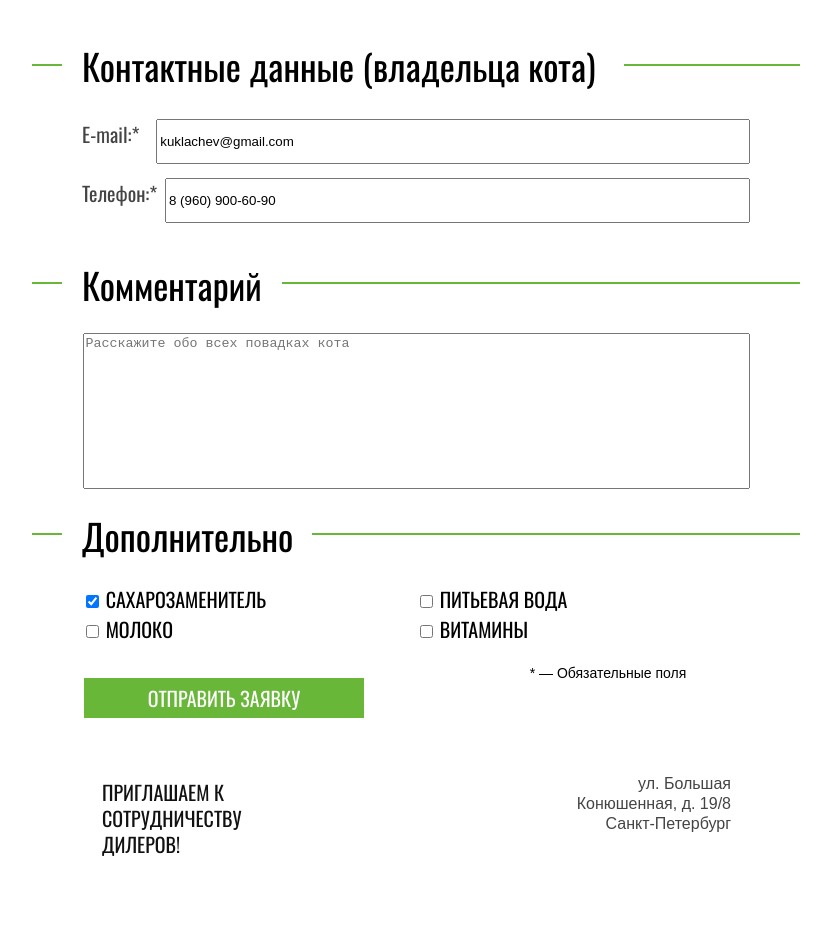
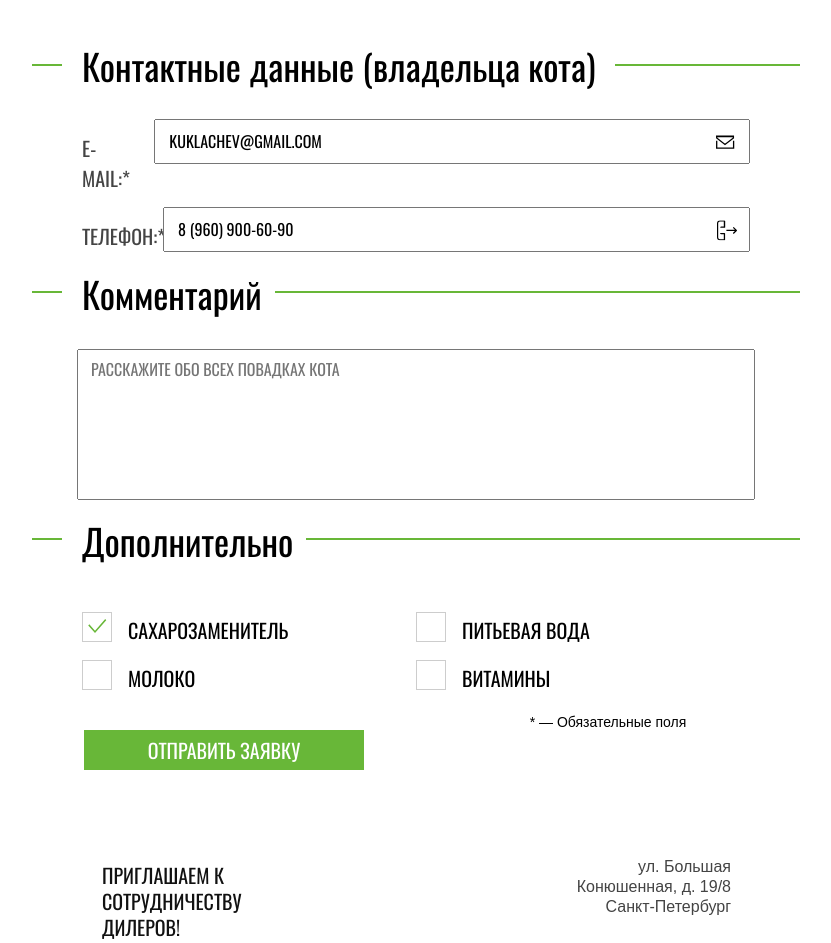
Before and after one commit to htmlacademy-adaptive/1938139-cat-energy-25, a website: page source/form.html in a window 1280 px wide. Shown: the part 748-1691 px from the top of the page, without its empty margins (224-1055 px from the left). Drawn offline with nearby package versions, Linux system fonts and the light colour scheme; files that its build step writes are made by us from their sources; grey boxes are pictures that could not be loaded.

Commit message:
Добавляет спрайт для страниц

```diff
--- a/source/form.html
+++ b/source/form.html
@@ -16,7 +16,7 @@
           <img src="img/logotype-text.svg" width="101" height="18" srcset="img/logotype-text.svg 2x" alt="Надпись «Кэт энерджи»" class="main-header__logo-text">
         </picture>
       </a>
-      <nav class="main-nav main-nav__form main-nav--opened main-nav--nojs">
+      <nav class="main-nav main-nav--opened main-nav--nojs">
         <button class="main-nav__toggle" type="button">
           <span class="visually-hidden">Открыть меню</span>
           <img src="img/burger-open.svg" alt="Открыть меню." class="main-nav__open-burger">
@@ -90,10 +90,12 @@
               <div class="contact__label-wrapper">
                 <label for="e-mail" class="contact__label">E-mail:*</label>
                 <input class="contact__input" type="email" name="e-mail" id="e-mail" value="kuklachev@gmail.com" required>
+                <svg width="19" class="contact__mail" height="14" viewBox="0 0 19 14" fill="none" xmlns="http://www.w3.org/2000/svg"><path stroke-width="1.3" d="M.7 5.8v8M17.6 5.8v8M0 13.2h18M0 1.2h18M17.4 3 9 9.5.7 3V1.5h16.7V3Z"/></svg>
               </div>
               <div class="contact__label-wrapper">
                 <label for="phone" class="contact__label">Телефон:*</label>
                 <input class="contact__input" type="tel" name="phone" id="phone" value="8 (960) 900-60-90" required>
+                <svg width="20" class="contact__phone" height="21" viewBox="0 0 20 21" fill="none" xmlns="http://www.w3.org/2000/svg"><g clip-path="url(#a)"><path d="M17.9 9.8H9.4V11h8.5l-2.1 2 .9 1 3.1-3.1a.8.8 0 0 0 0-1l-3.1-3-.9.8 2.1 2ZM8.1 19.8v-6.2a.7.7 0 0 0-.6-.6H3.1a1.2 1.2 0 0 0 1.2 1.2h2.5v5H3.1a1.8 1.8 0 0 1-1.9-1.7v-14a1.8 1.8 0 0 1 1.7-1.9h3.9v5H4.4a1.2 1.2 0 0 0-1.2 1.2h4.4a.6.6 0 0 0 .6-.6V1a.9.9 0 0 0-.7-.6H3.1a3 3 0 0 0-3.1 3v13.9a3 3 0 0 0 2.9 3h4.6a.5.5 0 0 0 .6-.4Z"/></g><defs><clipPath id="a"><path fill="#fff" transform="translate(0 .3)" d="M0 0h20v20.1H0z"/></clipPath></defs></svg>
               </div>
             </div>
           </div>
@@ -109,20 +111,32 @@
             </div>
             <ul class="additionally__list">
               <li class="additionally__item">
-                <input type="checkbox" class="additionally__input" name="sweetener" id="sweetener" checked>
-                <label for="sweetener" class="additionally__label">Сахарозаменитель</label>
+                <label for="sweetener" class="additionally__label">
+                  <input type="checkbox" class="visually-hidden additionally__input" name="sweetener" id="sweetener" checked>
+                  <span class="additionally__mark"></span>
+                  <span>Сахарозаменитель</span>
+                </label>
               </li>
               <li class="additionally__item">
-                <input type="checkbox" class="additionally__input" name="drinking-water" id="drinking-water">
-                <label for="drinking-water" class="additionally__label">Питьевая вода</label>
+                <label for="drinking-water" class="additionally__label">
+                  <input type="checkbox" class="visually-hidden additionally__input" name="drinking-water" id="drinking-water">
+                  <span class="additionally__mark"></span>
+                  <span>Питьевая вода</span>
+                </label>
               </li>
               <li class="additionally__item">
-                <input type="checkbox" class="additionally__input" name="milk" id="milk">
-                <label for="milk" class="additionally__label">Молоко</label>
+                <label for="milk" class="additionally__label">
+                  <input type="checkbox" class="visually-hidden additionally__input" name="milk" id="milk">
+                  <span class="additionally__mark"></span>
+                  <span>Молоко</span>
+                </label>
               </li>
               <li class="additionally__item">
-                <input type="checkbox" class="additionally__input" name="vitamins" id="vitamins">
-                <label for="vitamins" class="additionally__label">Витамины</label>
+                <label for="vitamins" class="additionally__label">
+                  <input type="checkbox" class="visually-hidden additionally__input" name="vitamins" id="vitamins">
+                  <span class="additionally__mark"></span>
+                  <span>Витамины</span>
+                </label>
               </li>
             </ul>
           </div>
@@ -144,23 +158,29 @@
     <footer class="main-footer">
       <div class="main-footer__wrapper">
         <a href="#" class="main-footer__link" aria-label="Логотип «Кэт энерджи»">
-          <img src="img/logotype-text.svg" alt="Логотип «Кэт энерджи»" class="main-footer__logo">
+          <img src="img/logotype-text.svg" width="128" height="24" alt="Логотип «Кэт энерджи»" class="main-footer__logo">
         </a>
         <div class="main-footer__social social">
           <ul class="social__list">
             <li class="social__item">
               <a class="social__link social__link--vkontakte" href="https://vk.com/htmlacademy">
-                <img src="img/vkontakte.svg" alt="Мы в контакте." class="social__icon">
+                <svg class="social__icon" width="28" height="22">
+                  <use xlink:href="img/sprite.svg#vk"></use>
+                </svg>
               </a>
             </li>
             <li class="social__item">
               <a class="social__link social__link--youtube" href="https://www.youtube.com/user/htmlacademyru">
-                <img src="img/youtube.svg" alt="Мы в Ютубе." class="social__icon">
+                <svg class="social__icon" width="28" height="22">
+                  <use xlink:href="img/sprite.svg#youtube"></use>
+                </svg>
               </a>
             </li>
             <li class="social__item">
               <a class="social__link social__link--telegram" href="https://t.me/htmlacademy">
-                <img src="img/telegram.svg" alt="Мы в Телеграме." class="social__icon">
+                <svg class="social__icon" width="28" height="22">
+                  <use xlink:href="img/sprite.svg#telegram"></use>
+                </svg>
               </a>
             </li>
           </ul>
@@ -168,7 +188,9 @@
         <div class="main-footer__copyright copyright">
           <p class="copyright__text">HTML Academy</p>
           <a class="copyright__link" href="https://htmlacademy.ru/intensive/adaptive" aria-label="Логотип академии.">
-            <img src="img/logo-html.svg" alt="Логотип академии." class="copyright__logo">
+            <svg class="copyright__logo" width="27" height="34">
+              <use xlink:href="img/sprite.svg#logo-academy"></use>
+            </svg>
           </a>
         </div>
       </div>
--- a/source/sass/blocks/additionally.scss
+++ b/source/sass/blocks/additionally.scss
@@ -15,7 +15,9 @@
 
 .additionally__title {
   width: 150px;
+  margin-top: 23px;
   padding: 0 20px;
+  padding-right: 14px;
   background-color: #ffffff;
   font-size: 24px;
   line-height: 26px;
@@ -36,6 +38,7 @@
 
 .additionally__list {
   margin: 0;
+  margin-top: 37px;
   padding: 0 20px;
 
   @media (min-width: $tablet-width) {
@@ -51,10 +54,21 @@
 }
 
 .additionally__item {
+  position: relative;
+  margin-top: 19px;
   list-style-type: none;
 }
 
+.additionally__item:nth-child(3) {
+  margin-top: 18px;
+}
+
+.additionally__item:nth-child(4) {
+  margin-top: 18px;
+}
+
 .additionally__label {
+  padding-left: 46px;
   font-size: 16px;
   line-height: 18px;
   font-weight: 400;
@@ -65,3 +79,19 @@
     line-height: 30px;
   }
 }
+
+.additionally__mark {
+  position: absolute;
+  left: 0;
+  top: -3px;
+  width: 28px;
+  height: 28px;
+  background-color: #ffffff;
+  border: 1px solid #cdcdcd;
+}
+
+.additionally__input[type="checkbox"]:checked + .additionally__mark {
+  background-image: url("../img/check-mark.svg");
+  background-repeat: no-repeat;
+  background-position: center;
+}
--- a/source/sass/blocks/comments.scss
+++ b/source/sass/blocks/comments.scss
@@ -24,7 +24,9 @@
 
 .comments__title {
   width: 130px;
+  margin-top: 0;
   padding: 0 20px;
+  padding-right: 13px;
   background-color: #ffffff;
   font-size: 24px;
   line-height: 26px;
@@ -45,9 +47,16 @@
 
 .comments__text {
   display: block;
-  width: 280px;
-  min-height: 150px;
+  width: 263px;
+  min-height: 137px;
   margin: 0 auto;
+  margin-top: 37px;
+  padding-top: 10px;
+  padding-left: 13px;
+  font-family: "oswaldregular", sans-serif;
+  font-size: 16px;
+  line-height: 18px;
+  text-transform: uppercase;
   resize: none;
 
   @media (min-width: $tablet-width) {
--- a/source/sass/blocks/contact.scss
+++ b/source/sass/blocks/contact.scss
@@ -27,6 +27,7 @@
   margin: 0;
   padding: 0 20px;
   padding-top: 26px;
+  padding-right: 11px;
   background-color: #ffffff;
   font-size: 24px;
   line-height: 26px;
@@ -64,17 +65,21 @@
 }
 
 .contact__label-wrapper {
+  position: relative;
   display: flex;
   justify-content: space-between;
   margin-bottom: 14px;
 }
 
 .contact__label {
-  width: 61px;
+  display: block;
+  width: 71px;
+  padding-top: 14px;
   color: #444444;
   font-size: 16px;
   line-height: 18px;
   font-weight: 400;
+  text-transform: uppercase;
 
   @media (min-width: $tablet-width) {
     width: 71px;
@@ -86,9 +91,40 @@
 .contact__input {
   width: 100%;
   height: 39px;
-  margin-left: 12px;
+  margin-left: 11px;
+  padding-left: 13px;
+  font-family: "oswaldregular", sans-serif;
+  font-size: 16px;
+  line-height: 18px;
+  text-transform: uppercase;
 
   @media (min-width: $desktop-width) {
     width: 486px;
   }
 }
+
+.contact__label-wrapper:nth-child(2) .contact__input {
+  margin-left: 10px;
+}
+
+.contact__phone {
+  position: absolute;
+  top: 13px;
+  right: 13px;
+  fill: #000000;
+}
+
+.contact__mail {
+  position: absolute;
+  top: 16px;
+  right: 15px;
+  stroke: #000000;
+}
+
+.contact__phone:hover {
+  fill: #68b738;
+}
+
+.contact__mail:hover {
+  stroke: #68b738;
+}
--- a/source/sass/blocks/program-form.scss
+++ b/source/sass/blocks/program-form.scss
@@ -119,7 +119,7 @@
 .program-form__contact {
   display: flex;
   flex-direction: column;
-  margin-bottom: 24px;
+  margin-bottom: 10px;
 }
 
 .program-form__comments {
@@ -141,6 +141,8 @@
 }
 
 .program-form__button-wrapper {
+  margin-bottom: 31px;
+
   @media (min-width: $tablet-width) {
     display: flex;
     justify-content: space-between;
@@ -152,7 +154,7 @@
   width: 280px;
   height: 40px;
   margin: 0 auto;
-  margin-top: 34px;
+  margin-top: 37px;
   border: none;
 
   @media (min-width: $desktop-width) {
```
Also changed, not shown: source/catalog.html (+13 -5 lines), source/index.html (+12 -4 lines), source/img/check-mark.svg (added), source/img/sprite.svg (added).
